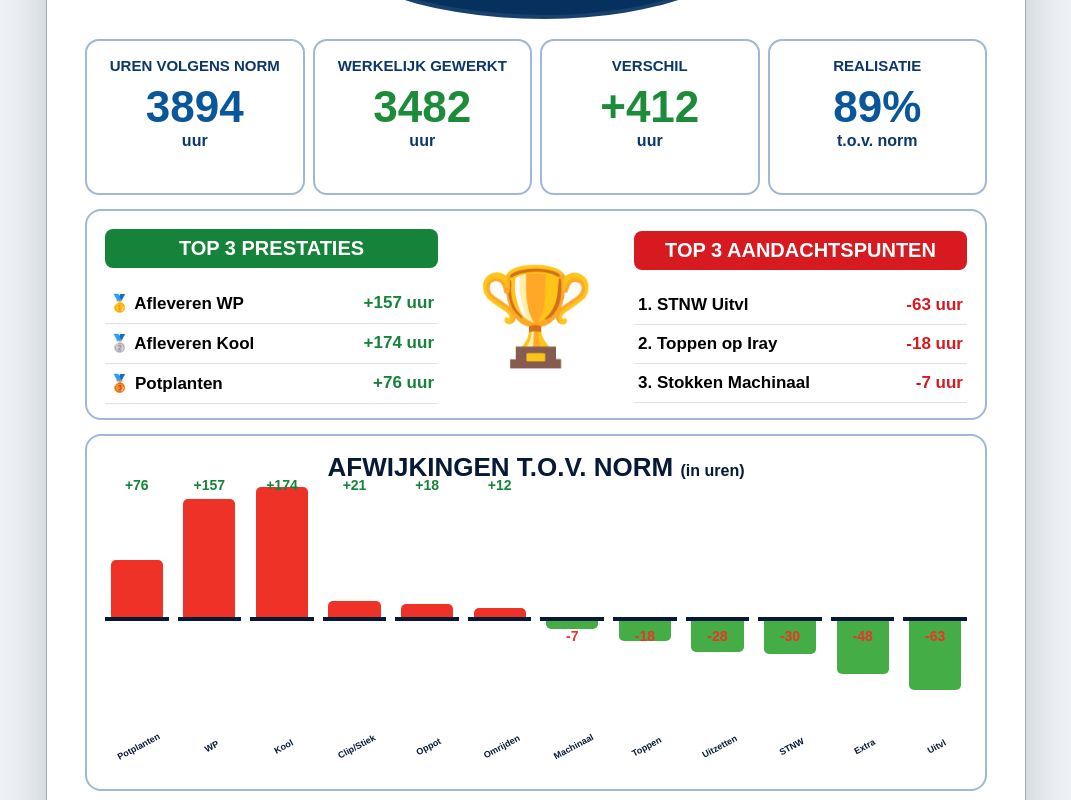
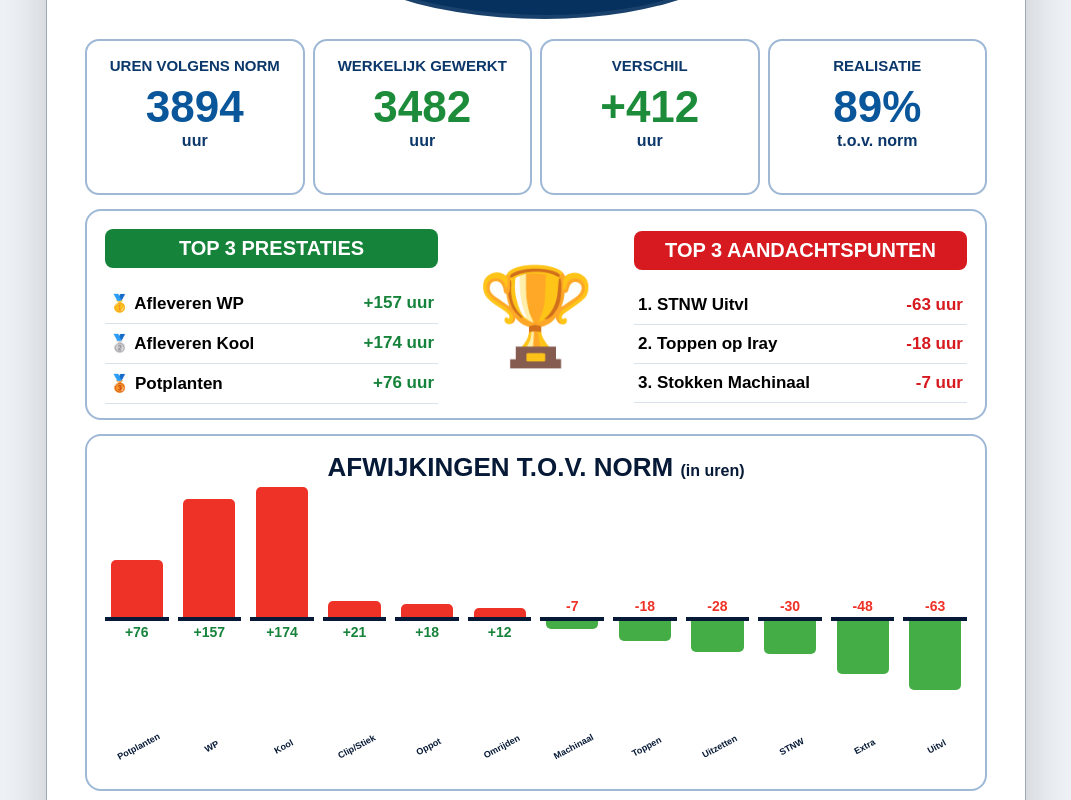
Before and after one commit to infoflorith-dev/wpk-weekprestatie, a React (Vite) app: page / in a window 1280 px wide. Shown: the part 532-1332 px from the top of the page, without its empty margins (104-1175 px from the left). Built offline with nearby package versions, Linux system fonts and the light colour scheme.

Commit message:
Update App.css

```diff
--- a/src/App.css
+++ b/src/App.css
@@ -264,15 +264,14 @@ body {
 }
 
 .positive-text {
-  top: -24px;
+  top: calc(100% + 8px);
   color: #16833a;
 }
 
 .negative-text {
-  top: 8px;
+  top: -22px;
   color: #ef3228;
 }
-
 .split-label {
   font-size: 9px;
   font-weight: 900;
```
